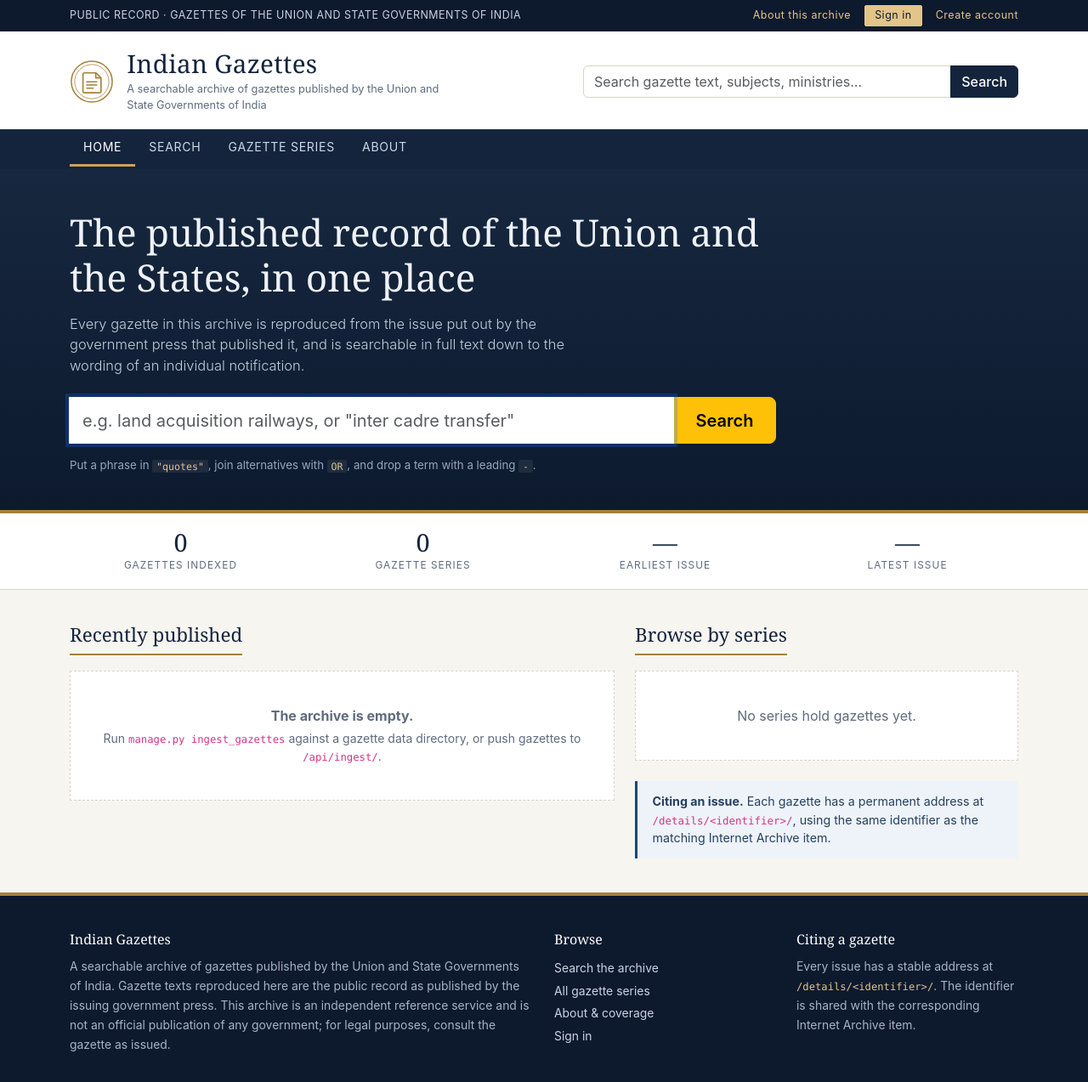
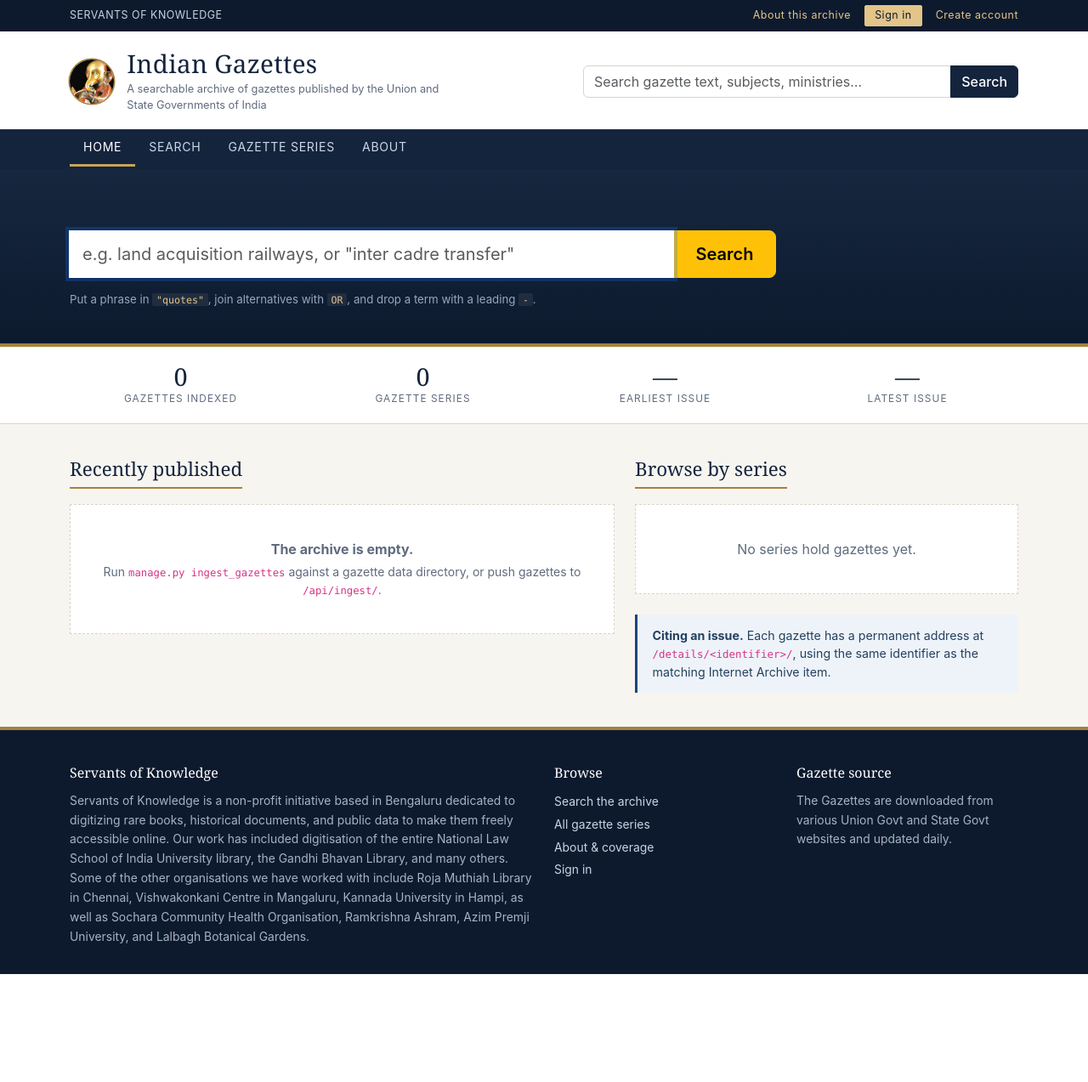
Before and after one commit to sushant354/egazette, a Django app: page / in a window 1280 px wide. Shown: the whole page at 85% size. After the commit the page ends 1146 px from the top, so only its background shows below. Run offline with Django 4.2, Linux system fonts and the light colour scheme; data that the repository does not hold is empty; some libraries are stand-ins or nearby versions.

Commit message:
Adding servants of knowledge description

```diff
--- a/website/static/css/site.css
+++ b/website/static/css/site.css
@@ -68,8 +68,15 @@ h1, h2, h3, h4, h5, .serif { font-family: var(--serif); }
 }
 .masthead-brand:hover { color: var(--ink); }
 
-.masthead-seal { color: var(--gold); flex: 0 0 auto; }
-.masthead-seal svg { width: 52px; height: 52px; display: block; }
+.masthead-seal { flex: 0 0 auto; }
+.masthead-seal img {
+  width: 52px;
+  height: 52px;
+  display: block;
+  object-fit: cover;
+  border-radius: 50%;
+  box-shadow: 0 0 0 1.5px var(--gold);
+}
 
 .masthead-titles { display: flex; flex-direction: column; }
 
--- a/website/templates/base.html
+++ b/website/templates/base.html
@@ -5,6 +5,7 @@
   <meta name="viewport" content="width=device-width, initial-scale=1">
   <title>{% block title %}{{ site_name }}{% endblock %}</title>
   <meta name="description" content="{% block meta_description %}{{ site_tagline }}{% endblock %}">
+  <link rel="icon" type="image/jpeg" href="{% static 'img/logo.jpg' %}">
   <link rel="stylesheet" href="{% static 'vendor/bootstrap/css/bootstrap.min.css' %}">
   <link rel="stylesheet" href="{% static 'css/site.css' %}">
   {% block head_extra %}{% endblock %}
@@ -14,7 +15,7 @@
 <header class="masthead">
   <div class="masthead-bar">
     <div class="container d-flex flex-wrap align-items-center justify-content-between gap-2">
-      <span class="masthead-bar-note">Public record &middot; Gazettes of the Union and State Governments of India</span>
+      <span class="masthead-bar-note">Servants of Knowledge</span>
       <div class="masthead-bar-actions">
         <a class="masthead-bar-link" href="{% url 'gazettes:about' %}">About this archive</a>
         {% include 'accounts/_account_menu.html' %}
@@ -26,15 +27,7 @@
     <div class="masthead-main">
       <a class="masthead-brand" href="{% url 'gazettes:home' %}">
         <span class="masthead-seal" aria-hidden="true">
-          <svg viewBox="0 0 48 48" role="presentation" focusable="false">
-            <circle cx="24" cy="24" r="22.2" fill="none" stroke="currentColor" stroke-width="1.4"/>
-            <circle cx="24" cy="24" r="18.6" fill="none" stroke="currentColor" stroke-width="0.7"/>
-            <path d="M16 14.5h12.5L34 20v14.5a1.6 1.6 0 0 1-1.6 1.6H16a1.6 1.6 0 0 1-1.6-1.6V16.1A1.6 1.6 0 0 1 16 14.5Z"
-                  fill="none" stroke="currentColor" stroke-width="1.5" stroke-linejoin="round"/>
-            <path d="M28.3 14.6V20H34" fill="none" stroke="currentColor" stroke-width="1.5" stroke-linejoin="round"/>
-            <path d="M18.4 24.2h11M18.4 27.7h11M18.4 31.2h7.2"
-                  stroke="currentColor" stroke-width="1.4" stroke-linecap="round"/>
-          </svg>
+          <img src="{% static 'img/logo.jpg' %}" alt="" width="52" height="52">
         </span>
         <span class="masthead-titles">
           <span class="masthead-title">{{ site_name }}</span>
@@ -88,12 +81,17 @@
   <div class="container">
     <div class="row gy-4">
       <div class="col-lg-6">
-        <p class="footer-title">{{ site_name }}</p>
+        <p class="footer-title">Servants of Knowledge</p>
         <p class="footer-text">
-          {{ site_tagline }}. Gazette texts reproduced here are the public
-          record as published by the issuing government press. This archive is
-          an independent reference service and is not an official publication
-          of any government; for legal purposes, consult the gazette as issued.
+          Servants of Knowledge is a non-profit initiative based in Bengaluru
+          dedicated to digitizing rare books, historical documents, and public
+          data to make them freely accessible online. Our work has included
+          digitisation of the entire National Law School of India University
+          library, the Gandhi Bhavan Library, and many others. Some of the other
+          organisations we have worked with include Roja Muthiah Library in
+          Chennai, Vishwakonkani Centre in Mangaluru, Kannada University in
+          Hampi, as well as Sochara Community Health Organisation, Ramkrishna
+          Ashram, Azim Premji University, and Lalbagh Botanical Gardens.
         </p>
       </div>
       <div class="col-lg-3 col-sm-6">
@@ -110,10 +108,8 @@
         </ul>
       </div>
       <div class="col-lg-3 col-sm-6">
-        <p class="footer-title">Citing a gazette</p>
-        <p class="footer-text">
-          Every issue has a stable address at <code>/details/&lt;identifier&gt;/</code>.
-          The identifier is shared with the corresponding Internet Archive item.
+        <p class="footer-title">Gazette source</p>
+        <p class="footer-text">The Gazettes are downloaded from various Union Govt and State Govt websites and updated daily.
         </p>
       </div>
     </div>
--- a/website/templates/gazettes/home.html
+++ b/website/templates/gazettes/home.html
@@ -8,13 +8,6 @@
   <div class="container">
     <div class="row">
       <div class="col-lg-9">
-        <h1>The published record of the Union and the States, in one place</h1>
-        <p class="lead mt-3">
-          Every gazette in this archive is reproduced from the issue put out by
-          the government press that published it, and is searchable in full
-          text down to the wording of an individual notification.
-        </p>
-
         <form class="mt-4" action="{% url 'gazettes:search' %}" method="get" role="search">
           <div class="input-group input-group-lg">
             <label class="visually-hidden" for="hero-q">Search the archive</label>
```
Also changed, not shown: website/static/img/logo.jpg (added).
